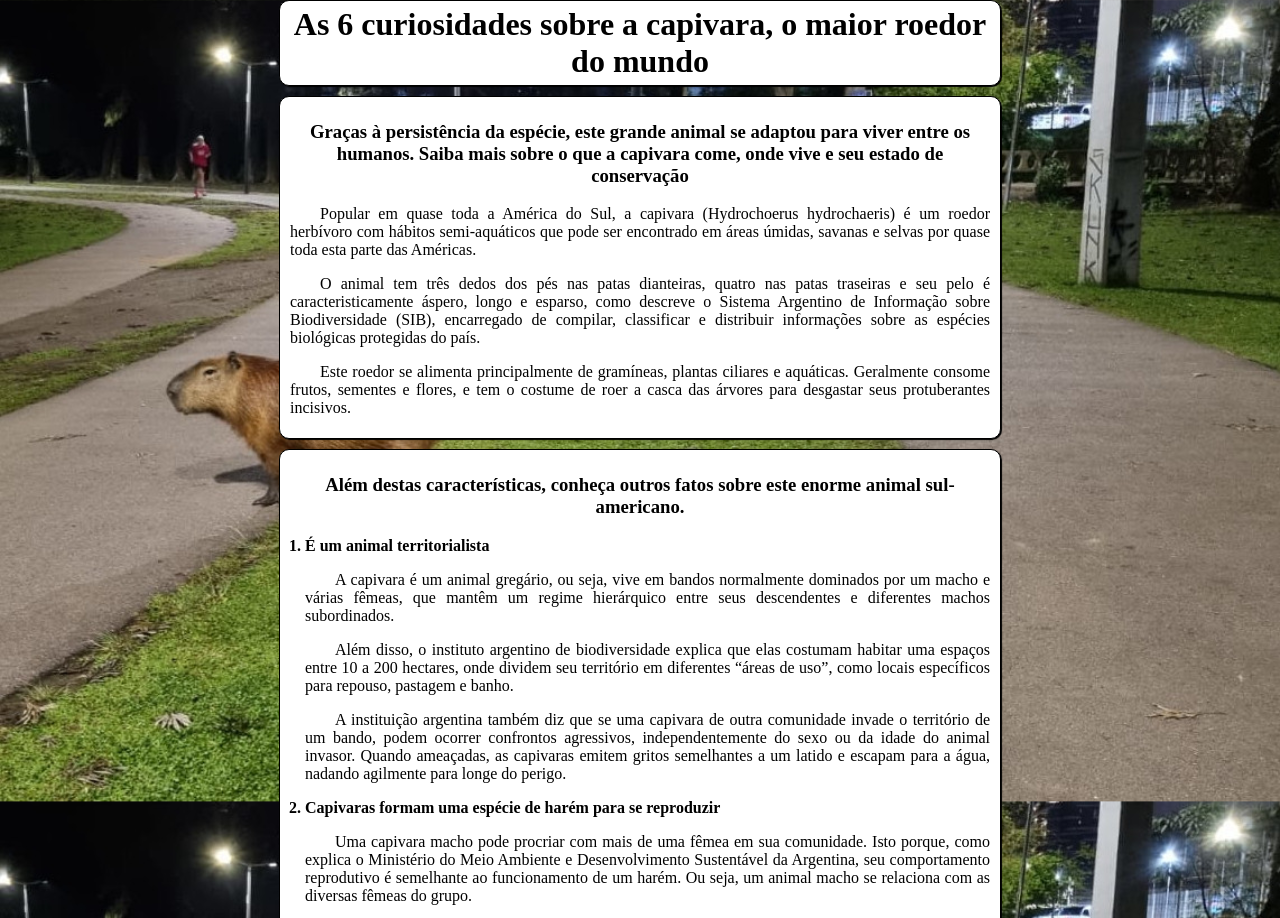
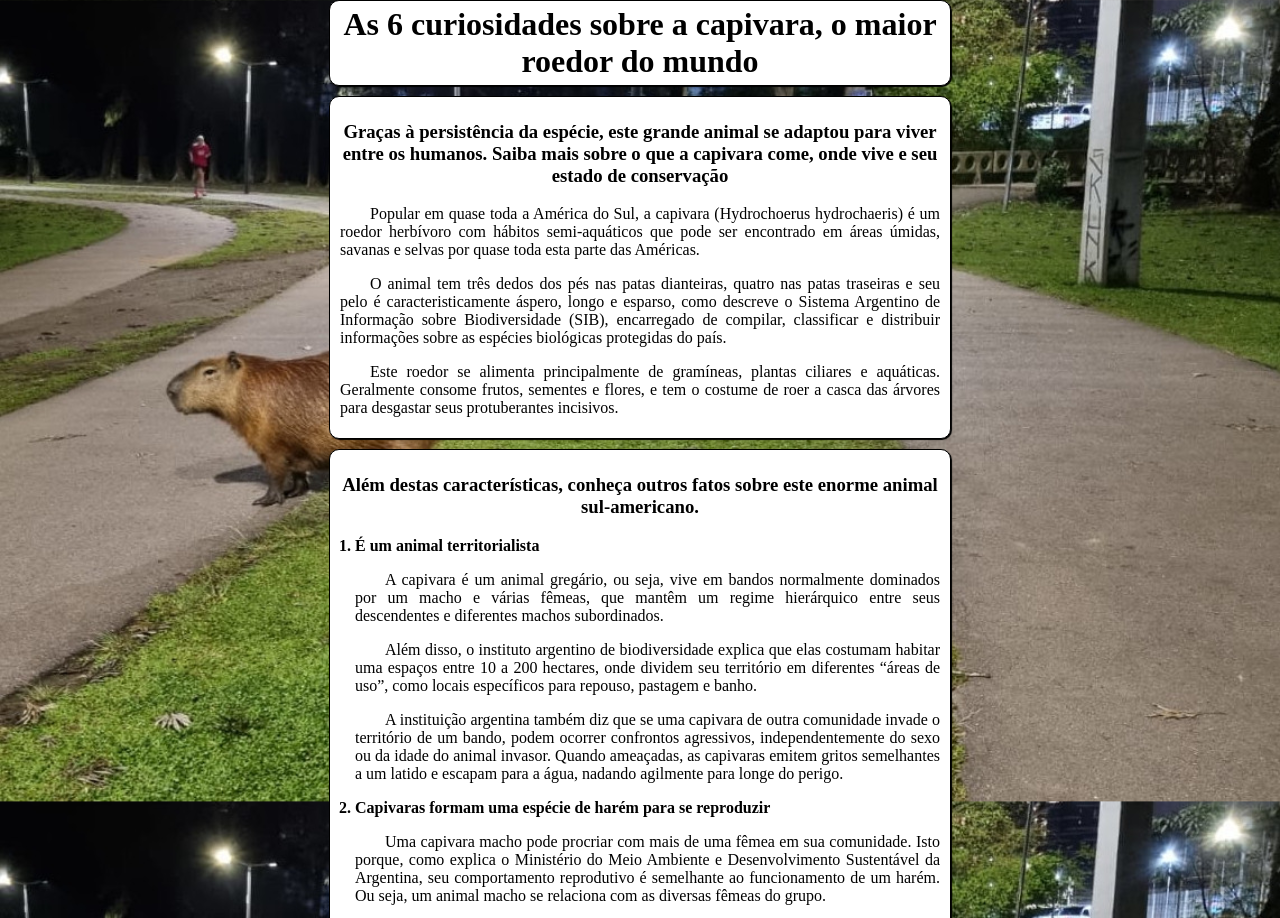
Before and after one commit to leandrolopes21/capivara, a plain HTML site: page index.html in a window 1280 px wide. Shown: the top 918 px of the page. Drawn offline with Linux system fonts and the light colour scheme.

Commit message:
Update index capivara

```diff
--- a/index.html
+++ b/index.html
@@ -30,7 +30,7 @@
             background-color: white;
             margin: auto;
             padding: 5px 10px;
-            max-width: 700px;
+            max-width: 600px;
             border: 1px solid black;
             border-radius: 10px;
             box-shadow: 1px 1px 1px black;
@@ -42,7 +42,7 @@
             background-color: white;
             margin: 10px auto;
             padding: 5px 10px;
-            max-width: 700px;
+            max-width: 600px;
             border: 1px solid black;
             border-radius: 10px;
             box-shadow: 1px 1px 1px black;
@@ -64,7 +64,7 @@
             background-color: white;
             margin: 10px auto;
             padding: 5px 10px;
-            max-width: 700px;
+            max-width: 600px;
             border: 1px solid black;
             border-radius: 10px;
             box-shadow: 1px 1px 1px black;
```
